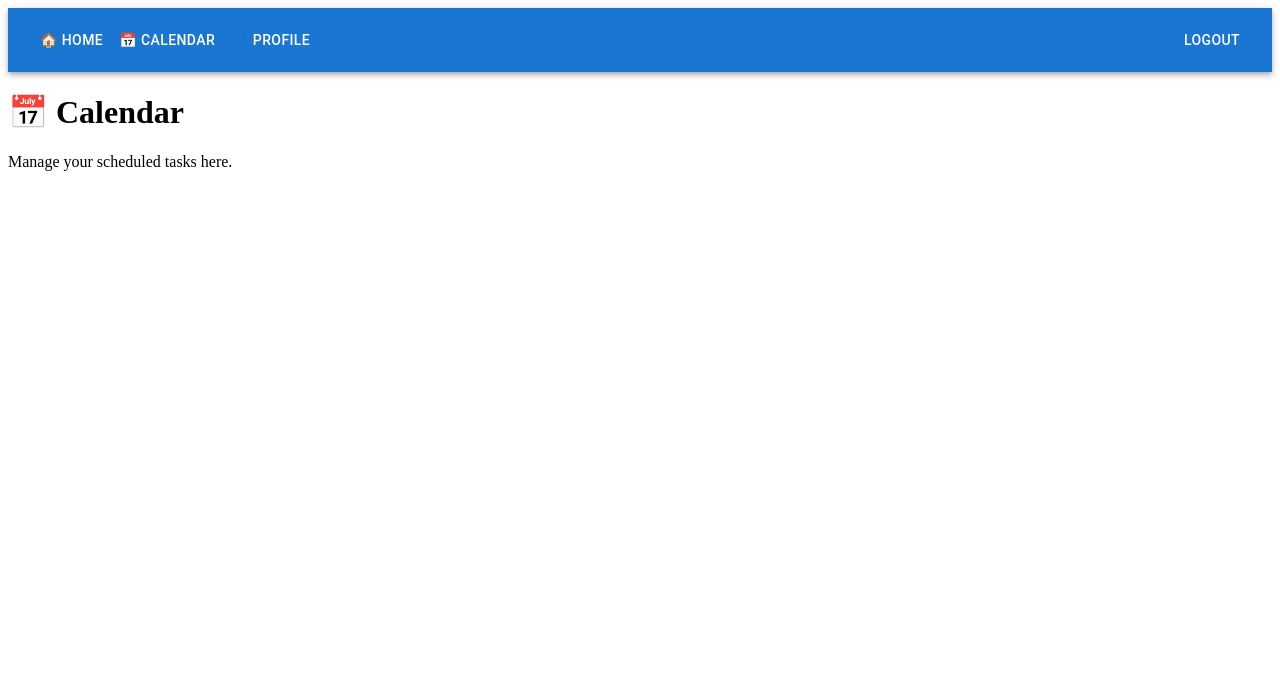
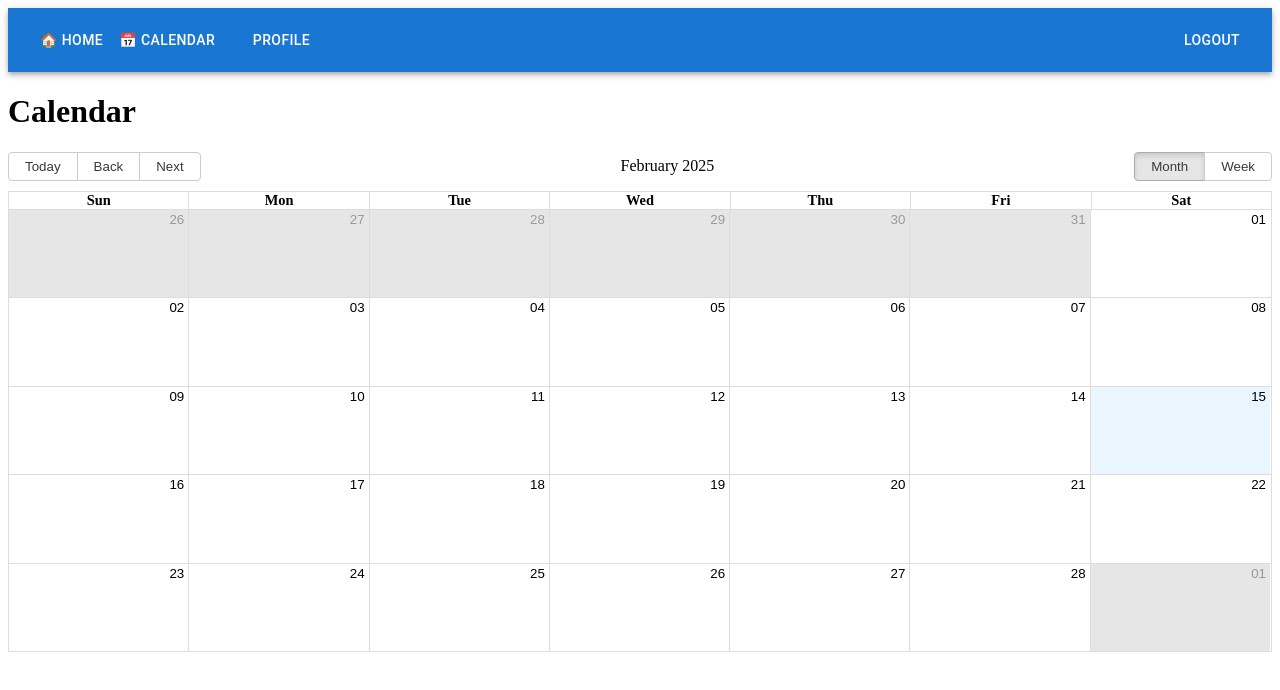
Before and after one commit to orKattan/House-Manager-Or-Kattan, a React (Create React App) app in the folder frontend/: page /calendar in a window 1280 px wide. Shown: the top 690 px of the page. Built offline with nearby package versions, Linux system fonts and the light colour scheme; no server answers.

Commit message:
calander component basic feature

```diff
--- a/frontend/package.json
+++ b/frontend/package.json
@@ -6,7 +6,9 @@
     "@emotion/react": "^11.14.0",
     "@emotion/styled": "^11.14.0",
     "@mui/material": "^6.4.5",
+    "moment": "^2.30.1",
     "react": "^17.0.2",
+    "react-big-calendar": "^1.17.1",
     "react-dom": "^17.0.2",
     "react-router-dom": "^5.3.4",
     "react-scripts": "^5.0.0",
--- /dev/null
+++ b/frontend/src/components/TaskCalendar.tsx
@@ -0,0 +1,49 @@
+import React, { useState } from 'react';
+import { Calendar, momentLocalizer, Views } from 'react-big-calendar';
+import moment from 'moment';
+import 'react-big-calendar/lib/css/react-big-calendar.css';
+import { Task } from '../types';
+import TaskDetailsModal from './TaskDetailsModal';
+
+const localizer = momentLocalizer(moment);
+
+interface TaskCalendarProps {
+  tasks: Task[];
+}
+
+const TaskCalendar: React.FC<TaskCalendarProps> = ({ tasks }) => {
+  const [selectedTask, setSelectedTask] = useState<Task | null>(null);
+
+  const events = tasks.map(task => ({
+    id: task.id,
+    title: task.title,
+    start: new Date(`${task.due_date}T${task.start_time}`),
+    end: new Date(`${task.due_date}T${task.end_time}`),
+    description: task.description,
+  }));
+
+  const handleSelectEvent = (event: any) => {
+    const task = tasks.find(task => task.id === event.id);
+    setSelectedTask(task || null);
+  };
+
+  return (
+    <div>
+      <Calendar
+        localizer={localizer}
+        events={events}
+        startAccessor="start"
+        endAccessor="end"
+        style={{ height: 500 }}
+        views={[Views.MONTH, Views.WEEK]}
+        defaultView={Views.MONTH}
+        onSelectEvent={handleSelectEvent}
+      />
+      {selectedTask && (
+        <TaskDetailsModal task={selectedTask} onClose={() => setSelectedTask(null)} />
+      )}
+    </div>
+  );
+};
+
+export default TaskCalendar;
--- /dev/null
+++ b/frontend/src/components/TaskDetailsModal.tsx
@@ -0,0 +1,24 @@
+import React from 'react';
+import { Task } from '../types';
+
+interface TaskDetailsModalProps {
+  task: Task;
+  onClose: () => void;
+}
+
+const TaskDetailsModal: React.FC<TaskDetailsModalProps> = ({ task, onClose }) => {
+  return (
+    <div className="modal">
+      <div className="modal-content">
+        <span className="close" onClick={onClose}>&times;</span>
+        <h2>{task.title}</h2>
+        <p>{task.description}</p>
+        <p>Start Time: {task.start_time}</p>
+        <p>End Time: {task.end_time}</p>
+        <p>Due Date: {task.due_date}</p>
+      </div>
+    </div>
+  );
+};
+
+export default TaskDetailsModal;
--- a/frontend/src/contexts/TaskContext.tsx
+++ b/frontend/src/contexts/TaskContext.tsx
@@ -1,4 +1,4 @@
-import React, { createContext, useState, useContext, useEffect } from 'react';
+import React, { createContext, useState, useContext, useEffect, useCallback } from 'react';
 import { Task } from '../types';
 
 interface TaskContextProps {
@@ -34,7 +34,7 @@ export const TaskProvider: React.FC = ({ children }) => {
     return headers;
   };
 
-  const fetchTasks = async (filters?: { category?: string; user?: string; status?: string }) => {
+  const fetchTasks = useCallback(async (filters?: { category?: string; user?: string; status?: string }) => {
     try {
       const queryParams = filters ? new URLSearchParams(filters as any).toString() : '';
       const url = queryParams ? `${API_URL}?${queryParams}` : API_URL;
@@ -55,11 +55,11 @@ export const TaskProvider: React.FC = ({ children }) => {
     } catch (error) {
       console.error('Error fetching tasks:', error);
     }
-  };
+  }, []);
 
   useEffect(() => {
     fetchTasks();
-  }, []); // Runs only once on mount
+  }, [fetchTasks]); // Runs only once on mount
 
   const addTask = async (task: Omit<Task, 'id'>) => {
     try {
--- a/frontend/src/pages/CalendarPage.tsx
+++ b/frontend/src/pages/CalendarPage.tsx
@@ -1,10 +1,18 @@
-import React from "react";
-import ParticipantSelector from "../components/ParticipantSelector";
+import React, { useEffect } from 'react';
+import { useTaskContext } from '../contexts/TaskContext';
+import TaskCalendar from '../components/TaskCalendar';
+
 const CalendarPage: React.FC = () => {
+  const { fetchTasks, tasks } = useTaskContext();
+
+  useEffect(() => {
+    fetchTasks();
+  }, [fetchTasks]);
+
   return (
     <div>
-      <h1>📅 Calendar</h1>
-      <p>Manage your scheduled tasks here.</p>
+      <h1>Calendar</h1>
+      <TaskCalendar tasks={tasks} />
     </div>
   );
 };
```
Also changed, not shown: frontend/src/types/react-big-calendar.d.ts (added, +18 -0 lines), 2 other files (tests, documents, lock files or other folders).
